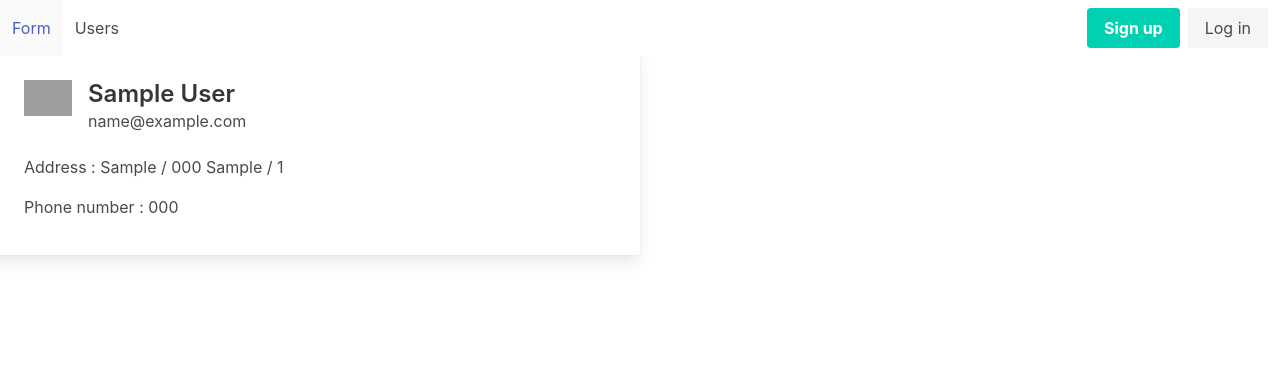
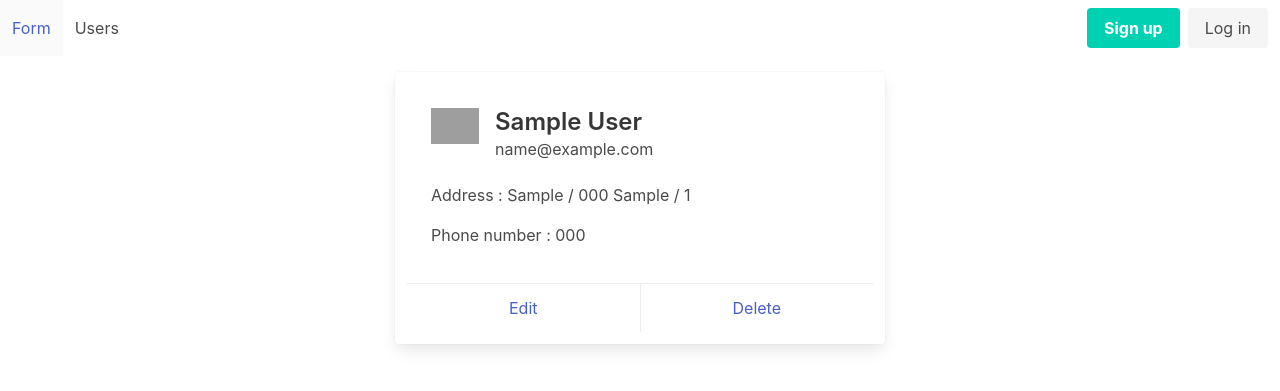
Before and after one commit to BastienVienet/SQLform, a PHP site: page /list_users.php in a window 1280 px wide. Shown: the top 391 px of the page. Run offline with PHP 8.4, Linux system fonts and the light colour scheme; tables that the repository leaves empty or names only in its code hold one stand-in row (values such as "Sample post"); grey boxes are pictures that could not be loaded.

Commit message:
New margins

```diff
--- a/list_users.php
+++ b/list_users.php
@@ -24,11 +24,12 @@ $stmt_all_data->execute([]);
 
 require_once 'header.php'
 ?>
+<div class="container">
 
-<div class="columns is-multiline is-variable">
+    <div class="columns is-multiline is-half-desktop my-4">
         <?php while ($rUAD = $stmt_all_data->fetch()) { ?>
-        <div class="card is-child box column is-half">
-            <div class="card-content">
+            <div class="card box column is-5 mx-auto mb-6">
+                <div class="card-content mb-3">
                     <div class="media">
                         <div class="media-left">
                             <figure class="image is-48x48">
@@ -47,8 +48,13 @@ require_once 'header.php'
                         <p>Phone number : <?= $rUAD['phone'] ?></p>
                     </div>
                 </div>
+                <footer class="card-footer">
+                    <a href="#" class="card-footer-item">Edit</a>
+                    <a href="#" class="card-footer-item">Delete</a>
+                </footer>
             </div>
         <?php } ?>
+    </div>
 </div>
 <?php
 
```
Lines whose indentation alone changed are shown as unchanged.
